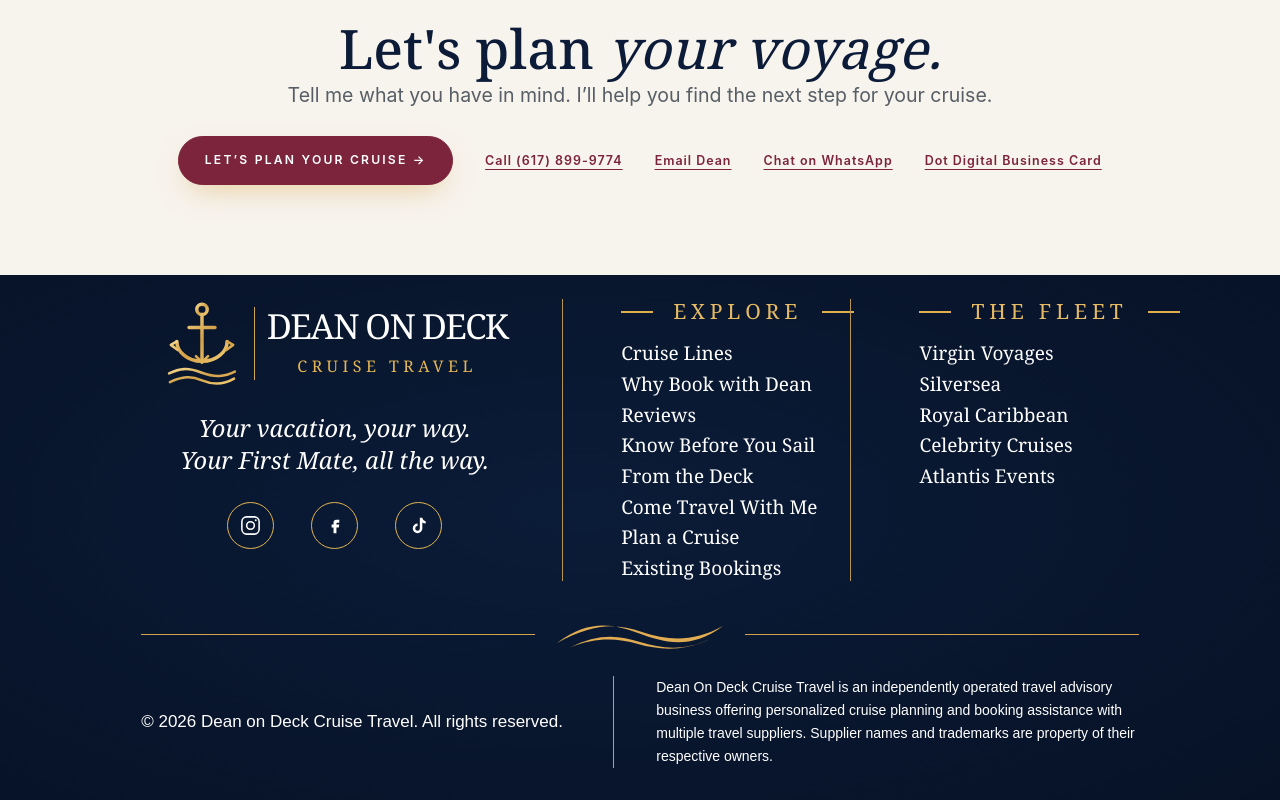
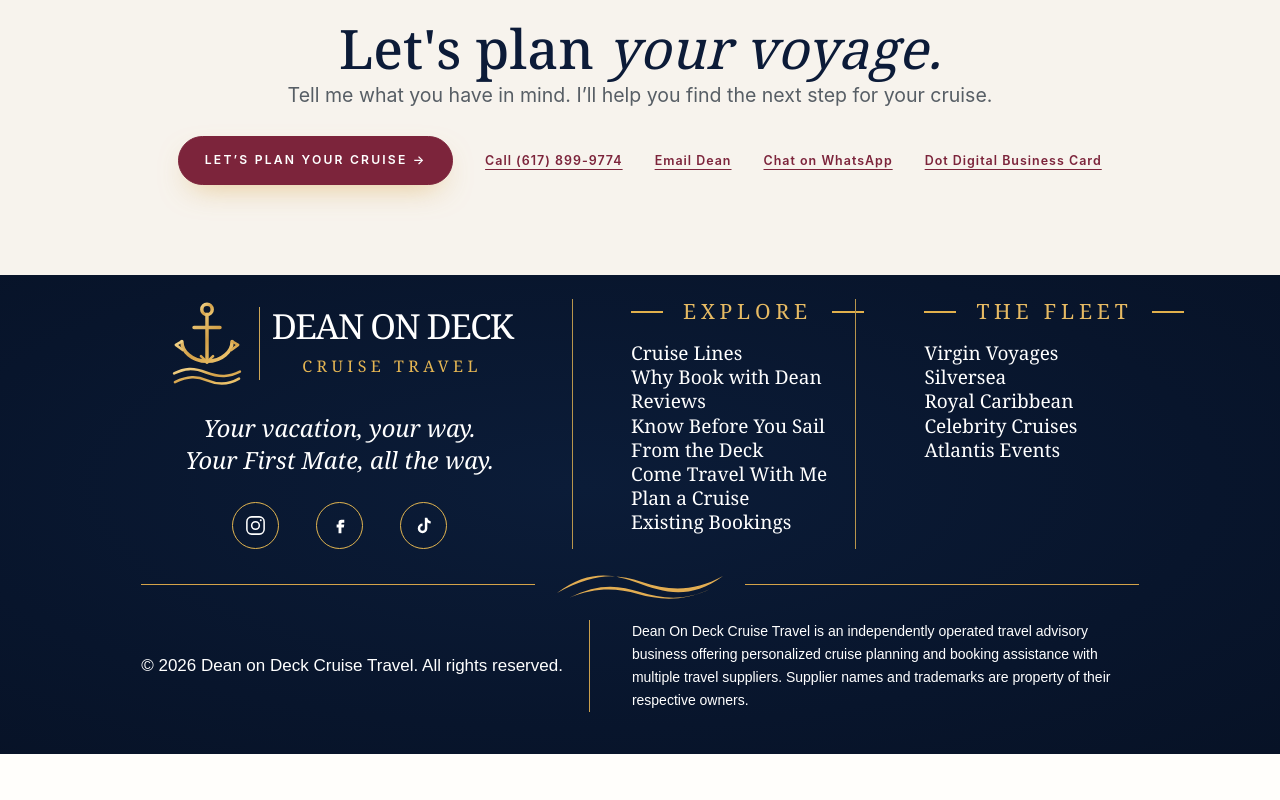
Before and after one commit to deanondeck/deanondeck.github.io, a Next.js app: page / in a window 1280 px wide. Shown: the part 5124-5924 px from the top of the page. After the commit the page ends 5878 px from the top, so only its background shows below. Built offline with nearby package versions, Linux system fonts and the light colour scheme; a web font is replaced by a local one.

Commit message:
Match Version 1 white masthead, column positions and compact footer height

```diff
--- a/src/app/globals.css
+++ b/src/app/globals.css
@@ -2396,3 +2396,15 @@ body { background: var(--paper); color: var(--ink-on-paper); }
 .foot .foot-bottom {grid-template-columns: .9fr 1.1fr;gap:42px;font-size:17px;}
 .foot .foot-bottom .disc {font-size:14px;line-height:1.65;}
 }
+
+/* Final reference pass: white masthead and tighter V1 vertical rhythm */
+@media(min-width:1101px) {
+ .foot .foot-top {grid-template-columns:1.52fr 1fr 1fr;padding-bottom:19px;}
+ .foot .footer-wordmark>span {color:#fff;}
+ .foot .foot-top>div:nth-child(2) {padding-left:58px;}
+ .foot .foot-top>div:nth-child(3) {padding-left:68px;}
+ .foot ul {gap:0;line-height:1.27;}
+ .foot .footer-wave {margin-bottom:18px;}
+ .foot .foot-bottom {grid-template-columns:.75fr 1.25fr;gap:26px;}
+ .foot .foot-bottom .disc {padding-left:42px;}
+}
```
